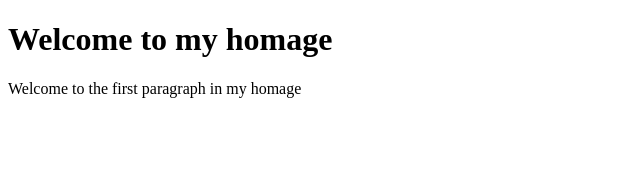
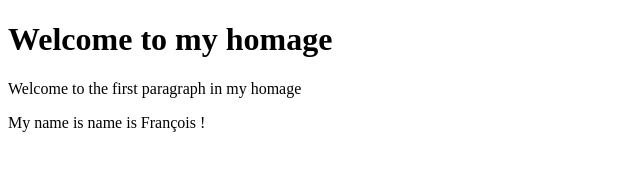
Before and after one commit to FranckyTsague/Homepage, a plain HTML site: page index.html in a window 1280 px wide. Shown: the whole page, without its empty margins (0-640 px from the left). Drawn offline with Linux system fonts and the light colour scheme.

Commit message:
chanage made in indx.htm file

```diff
--- a/index.html
+++ b/index.html
@@ -7,6 +7,7 @@
 
 <h1>Welcome to my homage</h1>
 <p>Welcome to the first paragraph in my homage</p>
+<p>My name is name is François !</p>
 
 </body>
 </html>
```
